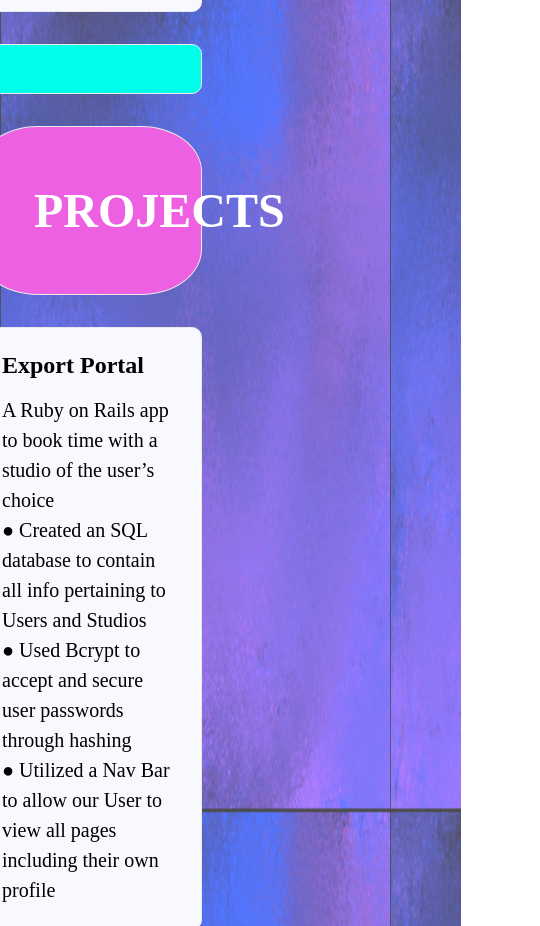
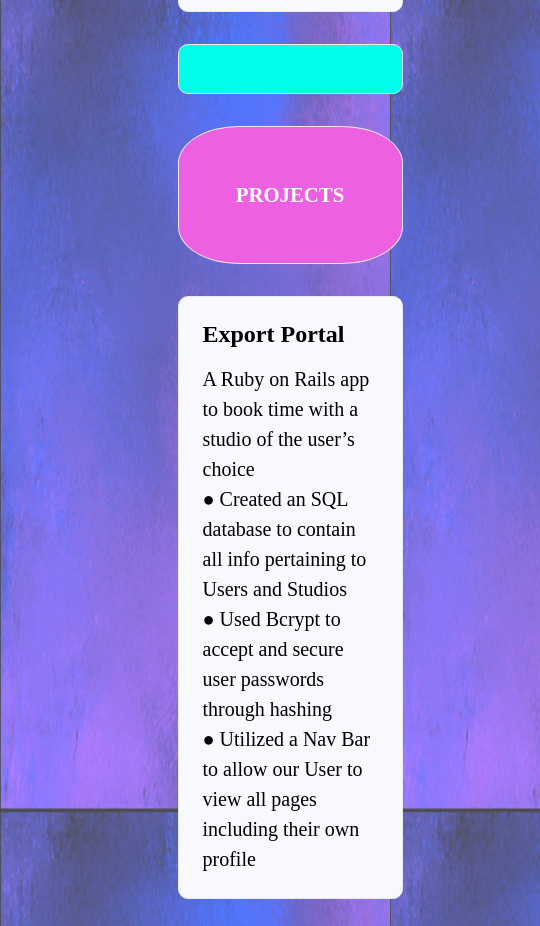
Before and after one commit to d1yr/amsfse, a Next.js app: page / in a window 390 px wide. Shown: the part 1720-2646 px from the top of the page, 540 px wide, since content can reach past the window. Built offline with nearby package versions, Linux system fonts and the light colour scheme.

Commit message:
more formatting changes

```diff
--- a/styles/Home.module.css
+++ b/styles/Home.module.css
@@ -9,12 +9,12 @@
 }
 
 .main {
-  padding: 5rem 0 3rem 2rem;
+  padding: 5rem 0 0 2rem;
   flex: 1;
   display: flex;
   flex-direction: column;
   justify-content: center;
-  align-items: center;
+  align-items: right;
   font-family: 'Times New Roman', Times, serif;
 }
 
@@ -73,6 +73,7 @@
 .grid {
   display: flex;
   align-items: right;
+  justify-self: center;
   justify-content: center;
   flex-wrap: wrap;
   max-width: 1400px;
@@ -110,7 +111,7 @@
   text-align: center;
   color: white;
   text-decoration: none;
-  font-size: 3em;
+  font-size: 1.3em;
   text-align: center;
   border: 1px solid #eaeaea;
   border-radius: 27%;
@@ -141,10 +142,3 @@
   height: 1em;
   margin-left: 0.5rem;
 }
-
-@media (max-width: 600px) {
-  .grid {
-    width:50%;
-    flex-direction: column;
-  }
-}
```
